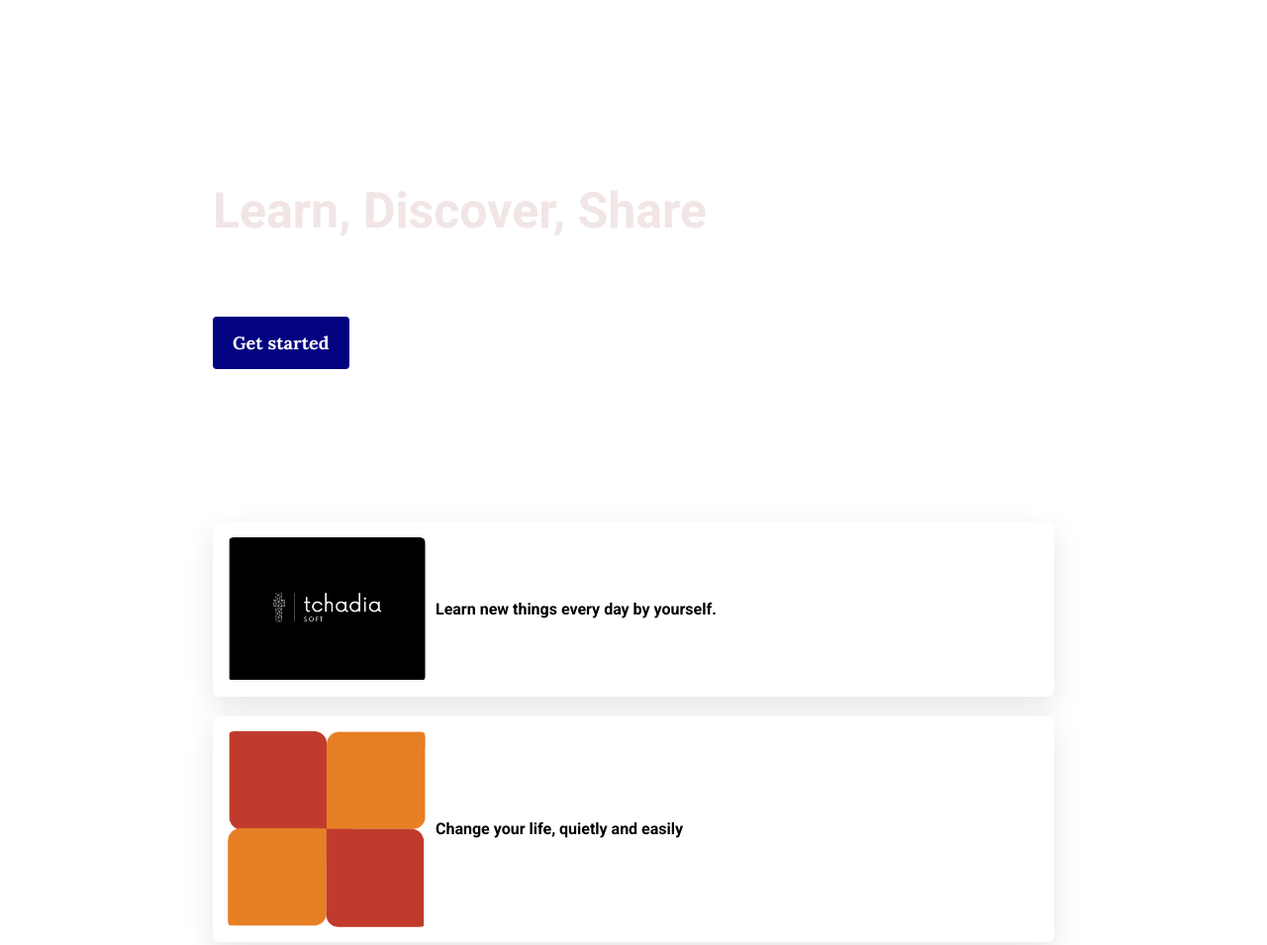
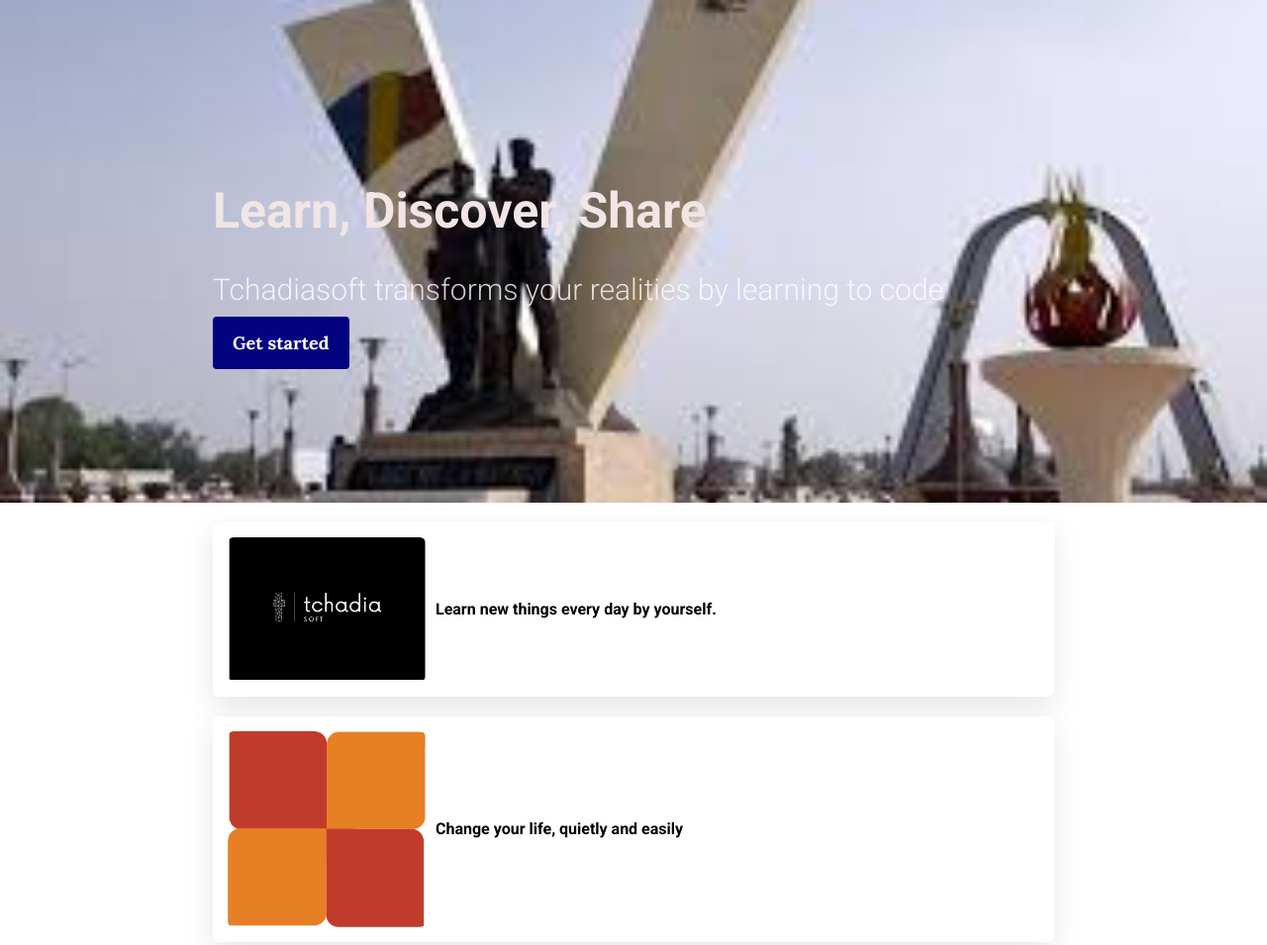
Before and after one commit to seiro-abakar/landing, a plain HTML site: page index.html in a window 1280 px wide. Shown: the top 955 px of the page at 99% size. Drawn offline with Linux system fonts and the light colour scheme.

Commit message:
Update banner.css

```diff
--- a/css/components/banner.css
+++ b/css/components/banner.css
@@ -1,6 +1,6 @@
 .banner {
   /* 1. Set a background image */
-  background-image: url("../../images/coding.jpg");
+  background-image: url("../../banner.jpg");
   /* 2. Make the background image cover the banner div */
 	background-size: cover;
   /* 3. Center the image */
```
